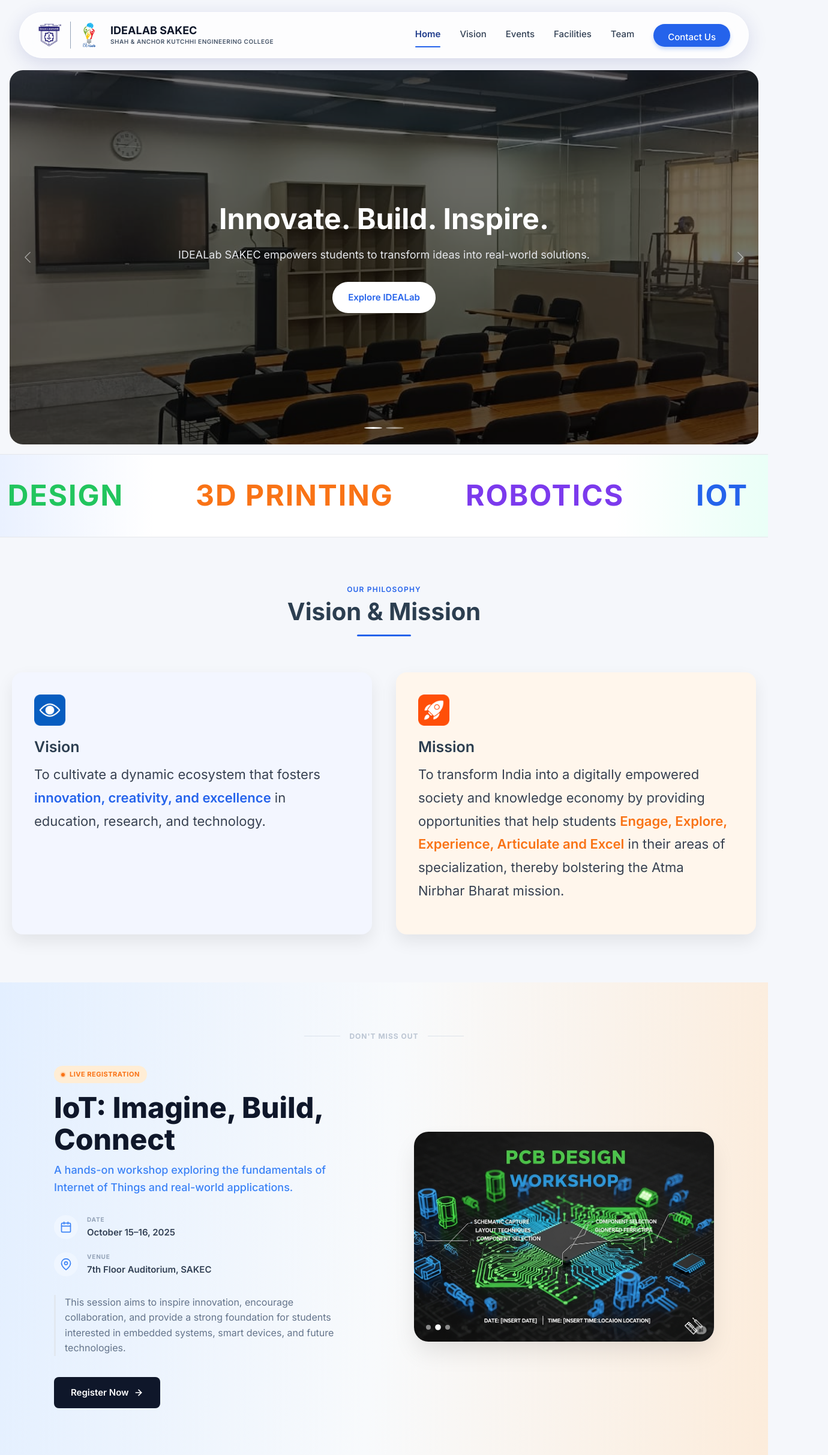
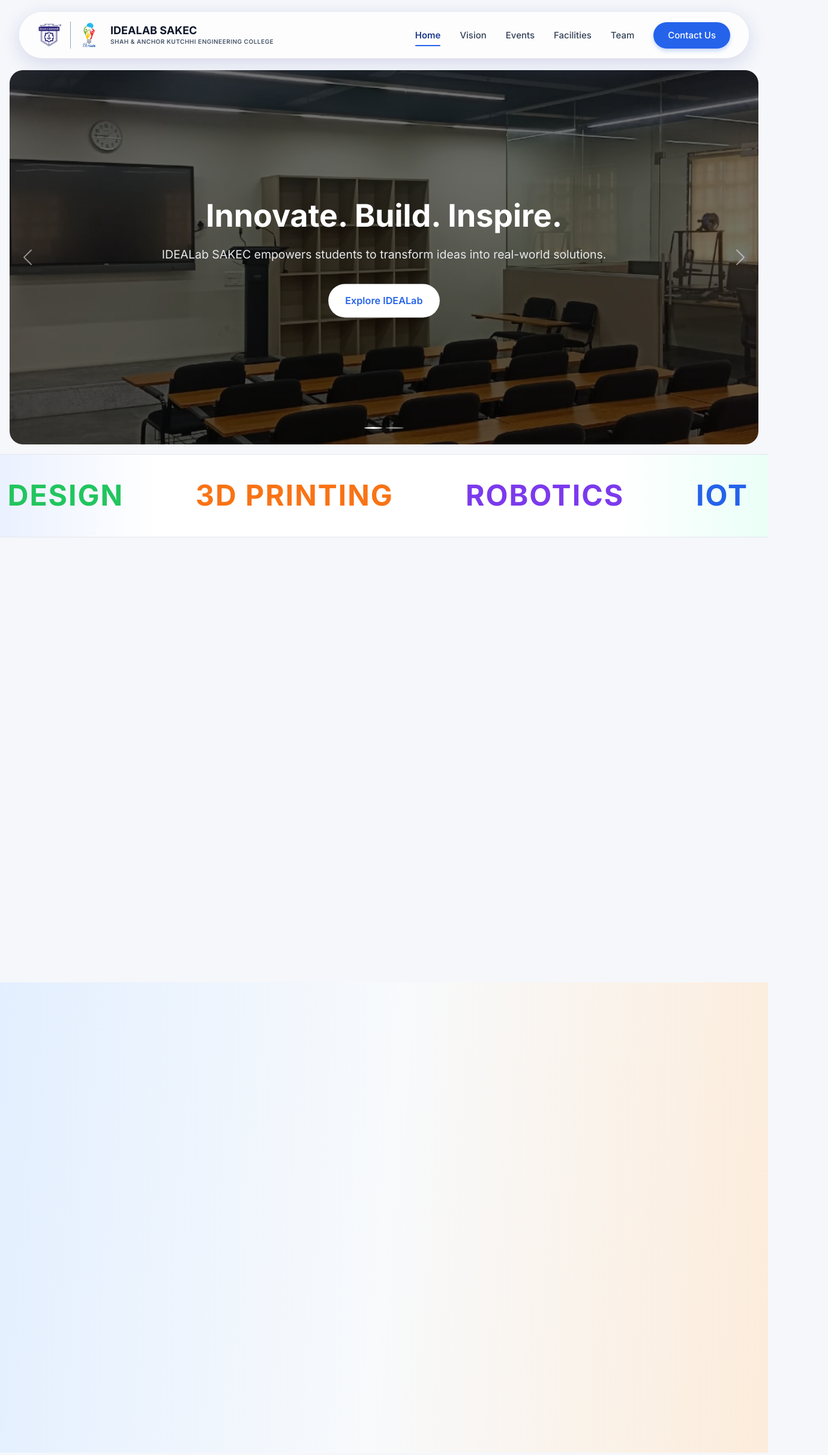
Before and after one commit to Tanish-29005/IdeaLab, a React (Create React App) app: page / in a window 1280 px wide. Shown: the top 2426 px of the page at 60% size, 1380 px wide, since content can reach past the window. Built offline with nearby package versions, Linux system fonts and the light colour scheme.

Commit message:
feat: add subtle parallax effects

```diff
--- a/package.json
+++ b/package.json
@@ -19,6 +19,7 @@
     "cors": "^2.8.5",
     "express": "^5.1.0",
     "framer-motion": "^12.29.2",
+    "lenis": "^1.3.17",
     "multer": "^2.0.2",
     "react": "^18.3.1",
     "react-dom": "^18.3.1",
--- a/public/styles.css
+++ b/public/styles.css
@@ -0,0 +1,4 @@
+html::-webkit-scrollbar,
+body::-webkit-scrollbar {
+  display: none;
+}
--- a/src/App.css
+++ b/src/App.css
@@ -0,0 +1,4 @@
+html::-webkit-scrollbar,
+body::-webkit-scrollbar {
+  display: none;                /* Chrome, Safari */
+}
--- a/src/components/HeroCarousel.js
+++ b/src/components/HeroCarousel.js
@@ -1,7 +1,6 @@
 import "./Landingpg.css";
 
 export default function HeroCarousel() {
-  // array of carousel images (from public)
   const slides = [
     {
       image: `${process.env.PUBLIC_URL}/idea.png`,
@@ -13,7 +12,6 @@ export default function HeroCarousel() {
       title: "Where Ideas Become Reality",
       desc: "A space for innovation, collaboration, prototyping, and entrepreneurship."
     }
-
   ];
 
   return (
@@ -22,7 +20,7 @@ export default function HeroCarousel() {
         id="heroCarousel"
         className="carousel slide hero-carousel"
         data-bs-ride="carousel"
-        data-bs-interval="3000"
+        data-bs-interval="5000"
         data-bs-pause="false"
       >
         {/* Indicators */}
--- a/src/components/Landingpg.css
+++ b/src/components/Landingpg.css
@@ -3,6 +3,9 @@
    ========================= */
 * {
   box-sizing: border-box;
+}
+.hero-parallax {
+  will-change: transform;
 }
 
 body {
@@ -11,125 +14,14 @@ body {
   background: #f5f7fb;
   color: #111827;
 }
-/* Ensure the page handles the motion smoothly */
-.landing-wrapper {
-  overflow-x: hidden; /* Prevents horizontal scrollbars during animation */
-  width: 100%;
-  position: relative;
-  background-color: #f8fafc; /* Match your general background color to hide gaps */
-}
-
-/* Optional: Add spacing if sections overlap too much */
-.section-hero {
-  position: relative;
-  z-index: 10;
-}
-/* =========================
-   NAVBAR (AS IN IMAGE)
-   ========================= */
-.navbar-wrapper {
-  padding: 14px 18px;
-  background: #f5f7fb;
-
-}
-
-.navbar-inner {
-  /* max-width: 1320px; */
-  margin: 0 auto;
-  width: 100%;
-
-  background: #ffffff;
-  border-radius: 18px;
-  padding: 14px 22px;
-
-  display: flex;
-  align-items: center;
-  justify-content: space-between;
-
-  box-shadow: 0 8px 20px rgba(0, 0, 0, 0.08);
-}
-
-/* Left section */
-.nav-left {
-  display: flex;
-  align-items: center;
-  gap: 14px;
-}
-
-.nav-logo {
-  height: 40px;
-}
-
-/* Text block */
-.nav-text h1 {
-  font-size: 17px;
-  font-weight: 600;
-  line-height: 1.2;
-  margin: 0;
-  color: #111827;
-}
-
-.nav-text p {
-  margin: 2px 0 0;
-  font-size: 11px;
-  font-weight: 500;
-  letter-spacing: 0.6px;
-  color: #6b7280;
-}
-
-/* Right section */
-.nav-right {
-  display: flex;
-  align-items: center;
-  gap: 28px;
-}
-
-.nav-right a {
-  text-decoration: none;
-  font-size: 15px;
-  font-weight: 500;
-  color: #374151;
-  position: relative;
-  padding-bottom: 4px;
-}
-
-/* Active underline */
-.nav-right a.active:not(.contact-btn)::after {
-  content: "";
-  position: absolute;
-  left: 0;
-  bottom: -6px;
-  width: 100%;
-  height: 2px;
-  background: #2563eb;
-  border-radius: 2px;
-}
-
-/* Contact button */
-.contact-btn {
-  background: #2563eb;
-  color: #ffffff !important;
-  font-size: 14px;
-  font-weight: 600;
-
-  padding: 10px 18px;
-  border-radius: 999px;
-
-  transition: background 0.25s ease;
-}
-
-.contact-btn:hover {
-  background: #1d4ed8;
-}
 
 /* =========================
-   CAROUSEL WRAPPER
+   HERO WRAPPER
    ========================= */
 .hero-wrapper {
   margin: 16px;
 }
 
-/* Rounded carousel container */
 .hero-carousel {
   border-radius: 22px;
   overflow: hidden;
@@ -151,13 +43,11 @@ body {
   position: absolute;
   inset: 0;
   background: rgba(0, 0, 0, 0.55);
-   pointer-events: none;
+  pointer-events: none;
 }
 
-/* Example slides */
-
 /* =========================
-   CUSTOM CAPTION (CENTER)
+   CAPTION
    ========================= */
 .carousel-caption-custom {
   position: absolute;
@@ -174,39 +64,28 @@ body {
   color: #ffffff;
 }
 
-/* Heading */
 .carousel-caption-custom h2 {
   font-size: 48px;
   font-weight: 700;
-  line-height: 1.2;
   margin-bottom: 18px;
 }
 
-/* Subtitle */
 .carousel-caption-custom p {
   font-size: 18px;
-  font-weight: 400;
   color: #e5e7eb;
   max-width: 820px;
   margin-bottom: 30px;
 }
 
-/* CTA button */
+/* CTA */
 .hero-btn {
   background: #ffffff;
   color: #2563eb;
   font-size: 15px;
   font-weight: 600;
-
   padding: 14px 26px;
   border-radius: 999px;
   border: none;
-
-  display: inline-flex;
-  align-items: center;
-  gap: 10px;
-  z-index: 4;
-    position: relative;
   cursor: pointer;
   transition: background 0.25s ease;
 }
@@ -216,7 +95,7 @@ body {
 }
 
 /* =========================
-   CAROUSEL CONTROLS
+   CONTROLS & INDICATORS
    ========================= */
 .carousel-control-prev,
 .carousel-control-next {
@@ -227,13 +106,8 @@ body {
 .carousel-control-prev-icon,
 .carousel-control-next-icon {
   filter: brightness(0) invert(1);
-  width: 22px;
-  height: 22px;
 }
 
-/* =========================
-   INDICATORS
-   ========================= */
 .carousel-indicators button {
   width: 8px;
   height: 8px;
@@ -246,65 +120,78 @@ body {
 }
 
 /* =========================
+   ANIMATIONS
+   ========================= */
+
+/* Keyframes */
+@keyframes fadeUp {
+  from {
+    opacity: 0;
+    transform: translateY(30px);
+  }
+  to {
+    opacity: 1;
+    transform: translateY(0);
+  }
+}
+
+@keyframes fadeIn {
+  from { opacity: 0; }
+  to { opacity: 1; }
+}
+
+@keyframes scaleIn {
+  from {
+    opacity: 0;
+    transform: scale(0.9);
+  }
+  to {
+    opacity: 1;
+    transform: scale(1);
+  }
+}
+
+@keyframes zoomBg {
+  from { transform: scale(1); }
+  to { transform: scale(1.08); }
+}
+
+/* Reset animation state */
+.carousel-caption-custom h2,
+.carousel-caption-custom p,
+.carousel-caption-custom .hero-btn {
+  opacity: 0;
+}
+
+/* Trigger animations on active slide */
+.carousel-item.active .carousel-bg {
+  animation: zoomBg 6s ease forwards;
+}
+
+.carousel-item.active .carousel-caption-custom h2 {
+  animation: fadeUp 0.8s ease forwards;
+}
+
+.carousel-item.active .carousel-caption-custom p {
+  animation: fadeIn 0.8s ease forwards;
+  animation-delay: 0.3s;
+}
+
+.carousel-item.active .carousel-caption-custom .hero-btn {
+  animation: scaleIn 0.6s ease forwards;
+  animation-delay: 0.6s;
+}
+
+/* =========================
    RESPONSIVE
    ========================= */
-
 @media (max-width: 1024px) {
-  .navbar-inner {
-    padding: 14px 18px;
-  }
-
-  .nav-right {
-    gap: 22px;
-  }
-
   .carousel-caption-custom h2 {
     font-size: 40px;
   }
+}
 
-  .carousel-caption-custom p {
-    font-size: 16px;
-    max-width: 680px;
-  }
-
-  .carousel-bg {
-    height: 70vh;
-  }
-}
 @media (max-width: 768px) {
-  /* NAVBAR */
-  .navbar-inner {
-    flex-direction: column;
-    align-items: center;
-    gap: 16px;
-    padding: 16px;
-  }
-
-  .nav-left {
-    justify-content: center;
-    text-align: center;
-  }
-
-  .nav-text h1 {
-    font-size: 16px;
-  }
-
-  .nav-text p {
-    font-size: 10px;
-  }
-
-  .nav-right {
-    flex-wrap: wrap;
-    justify-content: center;
-    gap: 16px;
-  }
-
-  .contact-btn {
-    padding: 9px 16px;
-    font-size: 13px;
-  }
-
-  /* HERO */
   .carousel-bg {
     height: 60vh;
   }
@@ -315,41 +202,15 @@ body {
 
   .carousel-caption-custom p {
     font-size: 14px;
-    max-width: 90%;
-  }
-
-  .hero-btn {
-    padding: 12px 22px;
-    font-size: 14px;
   }
 }
+
 @media (max-width: 480px) {
-  .navbar-wrapper {
-    padding: 10px;
-  }
-
-  .nav-logo {
-    height: 34px;
-  }
-
-  .nav-text h1 {
-    font-size: 15px;
-  }
-
-  .nav-right a {
-    font-size: 14px;
-  }
-
   .carousel-bg {
     height: 52vh;
   }
 
   .carousel-caption-custom h2 {
     font-size: 26px;
-    line-height: 1.25;
-  }
-
-  .carousel-caption-custom p {
-    font-size: 13px;
   }
 }
--- a/src/components/Mentors.js
+++ b/src/components/Mentors.js
@@ -1,16 +1,42 @@
+import { useEffect, useRef } from "react";
 import MarqueeModule from "react-fast-marquee";
 import "./Mentors.css";
 
 const Marquee = MarqueeModule.default || MarqueeModule;
 
 export default function Mentors() {
+  const sectionRef = useRef(null);
+
+  // Scroll-progress reveal for whole section
+  useEffect(() => {
+    const animate = () => {
+      if (!sectionRef.current) return;
+
+      const rect = sectionRef.current.getBoundingClientRect();
+      const vh = window.innerHeight;
+
+      const progress = Math.min(
+        Math.max((vh - rect.top) / (vh * 0.85), 0),
+        1
+      );
+
+      sectionRef.current.style.opacity = progress;
+      sectionRef.current.style.transform = `translateY(${30 * (1 - progress)}px)`;
+    };
+
+    const raf = () => {
+      animate();
+      requestAnimationFrame(raf);
+    };
+
+    requestAnimationFrame(raf);
+  }, []);
+
   return (
-    <section className="mentor-section">
+    <section ref={sectionRef} className="mentor-section scroll-mentor">
       <h1 className="mentor-heading">Our Mentors</h1>
+      <h4>Dedicated faculty and experts guiding your innovation journey.</h4>
 
-       <h4>Dedicated faculty and experts guiding your innovation journey.
-
-</h4>
       <Marquee
         speed={45}
         pauseOnHover={true}
@@ -18,7 +44,6 @@ export default function Mentors() {
         gradient={false}
         autoFill={true}
       >
-        {/* Mentor 1 */}
         <div className="mentor-card mentor-blue">
           <img src="/Amisha mam.png" alt="Mentor" className="mentor-img" />
           <h5 className="mentor-name">Ms. Amisha Bhoir</h5>
@@ -29,7 +54,6 @@ export default function Mentors() {
           </p>
         </div>
 
-        {/* Mentor 2 */}
         <div className="mentor-card mentor-green">
           <img src="/Nirmol sir.png" alt="Mentor" className="mentor-img" />
           <h5 className="mentor-name">Mr. Nirmol Munvar</h5>
@@ -40,7 +64,6 @@ export default function Mentors() {
           </p>
         </div>
 
-        {/* Mentor 3 */}
         <div className="mentor-card mentor-orange">
           <img src="/santosh sir.png" alt="Mentor" className="mentor-img" />
           <h5 className="mentor-name">Mr. Santosh Kamble</h5>
--- a/src/components/Uevents.js
+++ b/src/components/Uevents.js
@@ -1,44 +1,79 @@
-import { useEffect, useState } from "react";
+import { useEffect, useRef, useState } from "react";
 import "./Uevents.css";
 
 export default function Uevents() {
-  // Use placeholder images if you don't have the local files yet to test
-  const images = [
-    "/iot.png", // Ensure these exist in your public folder
-    "/pcb.png",
-    "/collage.png",
-  ];
-
+  const images = ["/iot.png", "/pcb.png", "/collage.png"];
   const [index, setIndex] = useState(0);
 
+  const sectionRef = useRef(null);
+  const leftRef = useRef(null);
+  const rightRef = useRef(null);
+  const headerRef = useRef(null);
+
+  // Image slider (unchanged)
   useEffect(() => {
     const timer = setInterval(() => {
       setIndex((prev) => (prev + 1) % images.length);
     }, 3500);
-
     return () => clearInterval(timer);
   }, [images.length]);
 
+  // Scroll-progress animation
+  useEffect(() => {
+    const animateOnScroll = () => {
+      if (!sectionRef.current) return;
+
+      const rect = sectionRef.current.getBoundingClientRect();
+      const vh = window.innerHeight;
+
+      // progress: 0 → 1
+      const progress = Math.min(
+        Math.max((vh - rect.top) / (vh * 0.85), 0),
+        1
+      );
+
+      if (headerRef.current) {
+        headerRef.current.style.opacity = progress;
+        headerRef.current.style.transform = `translateY(${30 * (1 - progress)}px)`;
+      }
+
+      if (leftRef.current) {
+        leftRef.current.style.opacity = progress;
+        leftRef.current.style.transform = `translateX(${-120 * (1 - progress)}px)`;
+      }
+
+      if (rightRef.current) {
+        rightRef.current.style.opacity = progress;
+        rightRef.current.style.transform = `translateX(${120 * (1 - progress)}px)`;
+      }
+    };
+
+    const raf = () => {
+      animateOnScroll();
+      requestAnimationFrame(raf);
+    };
+
+    requestAnimationFrame(raf);
+  }, []);
+
   return (
-    <section className="hack-section">
+    <section ref={sectionRef} className="hack-section">
 
-      {/* Top faint header */}
-      <div className="section-header">
+      {/* Header */}
+      <div ref={headerRef} className="section-header scroll-fade">
         <span className="header-line"></span>
         <span className="header-text">DON'T MISS OUT</span>
         <span className="header-line"></span>
       </div>
 
       <div className="hack-container">
+
         {/* LEFT CONTENT */}
-        <div className="hack-left">
-
-          <div className="tag-wrapper">
-            <span className="live-pill">
-              <span className="live-dot" />
-              LIVE REGISTRATION
-            </span>
-          </div>
+        <div ref={leftRef} className="hack-left scroll-left">
+          <span className="live-pill">
+            <span className="live-dot" />
+            LIVE REGISTRATION
+          </span>
 
           <h1 className="hack-title">IoT: Imagine, Build, Connect</h1>
 
@@ -47,32 +82,16 @@ export default function Uevents() {
           </p>
 
           <div className="hack-details">
-            {/* Date Row */}
             <div className="detail-item">
-              <div className="icon-box">
-                {/* Calendar SVG */}
-                <svg width="20" height="20" viewBox="0 0 24 24" fill="none" stroke="currentColor" strokeWidth="2" strokeLinecap="round" strokeLinejoin="round">
-                  <rect x="3" y="4" width="18" height="18" rx="2" ry="2"></rect>
-                  <line x1="16" y1="2" x2="16" y2="6"></line>
-                  <line x1="8" y1="2" x2="8" y2="6"></line>
-                  <line x1="3" y1="10" x2="21" y2="10"></line>
-                </svg>
-              </div>
+              <div className="icon-box">📅</div>
               <div className="detail-text">
                 <span className="detail-label">DATE</span>
                 <p className="detail-value">October 15–16, 2025</p>
               </div>
             </div>
 
-            {/* Venue Row */}
             <div className="detail-item">
-              <div className="icon-box">
-                {/* Location SVG */}
-                <svg width="20" height="20" viewBox="0 0 24 24" fill="none" stroke="currentColor" strokeWidth="2" strokeLinecap="round" strokeLinejoin="round">
-                  <path d="M21 10c0 7-9 13-9 13s-9-6-9-13a9 9 0 0 1 18 0z"></path>
-                  <circle cx="12" cy="10" r="3"></circle>
-                </svg>
-              </div>
+              <div className="icon-box">📍</div>
               <div className="detail-text">
                 <span className="detail-label">VENUE</span>
                 <p className="detail-value">7th Floor Auditorium, SAKEC</p>
@@ -81,30 +100,19 @@ export default function Uevents() {
           </div>
 
           <p className="hack-desc">
-            This session aims to inspire innovation, encourage collaboration, and provide a strong foundation for students interested in embedded systems, smart devices, and future technologies.
+            This session aims to inspire innovation, encourage collaboration, and provide a strong foundation for students interested in embedded systems.
           </p>
 
           <button className="hack-btn">
-            Register Now
-            <svg className="btn-arrow" width="16" height="16" viewBox="0 0 24 24" fill="none" stroke="currentColor" strokeWidth="2.5" strokeLinecap="round" strokeLinejoin="round">
-                <line x1="5" y1="12" x2="19" y2="12"></line>
-                <polyline points="12 5 19 12 12 19"></polyline>
-            </svg>
+            Register Now →
           </button>
         </div>
 
-        {/* RIGHT IMAGE CARD */}
-        <div className="hack-right">
+        {/* RIGHT IMAGE */}
+        <div ref={rightRef} className="hack-right scroll-right">
           <div className="image-card">
-            <img
-              src={images[index]}
-              alt="Hackathon Event"
-              className="slider-image"
-            />
+            <img src={images[index]} alt="event" className="slider-image" />
 
-
-
-            {/* Pagination Dots */}
             <div className="slider-dots">
               {images.map((_, i) => (
                 <span
--- a/src/components/Vission.js
+++ b/src/components/Vission.js
@@ -1,10 +1,56 @@
+import { useEffect, useRef } from "react";
 import "./vission.css";
 
 export default function Vission() {
+  const headerRef = useRef(null);
+  const leftCardRef = useRef(null);
+  const rightCardRef = useRef(null);
+
+  useEffect(() => {
+    const elements = [
+      { el: headerRef.current, dir: "up" },
+      { el: leftCardRef.current, dir: "left" },
+      { el: rightCardRef.current, dir: "right" }
+    ];
+
+    const handleScroll = () => {
+      const viewportHeight = window.innerHeight;
+
+      elements.forEach(({ el, dir }) => {
+        if (!el) return;
+
+        const rect = el.getBoundingClientRect();
+
+        // progress: 0 → 1
+        const progress = Math.min(
+          Math.max((viewportHeight - rect.top) / (viewportHeight * 0.75), 0),
+          1
+        );
+
+        let translateX = 0;
+        let translateY = 0;
+
+        if (dir === "left") translateX = -120 * (1 - progress);
+        if (dir === "right") translateX = 120 * (1 - progress);
+        if (dir === "up") translateY = 40 * (1 - progress);
+
+        el.style.transform = `translate(${translateX}px, ${translateY}px)`;
+        el.style.opacity = progress;
+      });
+    };
+
+    const rafScroll = () => {
+      handleScroll();
+      requestAnimationFrame(rafScroll);
+    };
+
+    requestAnimationFrame(rafScroll);
+  }, []);
+
   return (
     <>
       {/* HEADER */}
-      <div className="vission-header">
+      <div ref={headerRef} className="vission-header scroll-header">
         <h6 className="philosophy">OUR PHILOSOPHY</h6>
         <h2 className="vission-text">Vision & Mission</h2>
         <div className="line"></div>
@@ -12,9 +58,11 @@ export default function Vission() {
 
       {/* CARDS */}
       <div className="vision-section">
-
         {/* Vision Card */}
-        <div className="vision-card vision-bg">
+        <div
+          ref={leftCardRef}
+          className="vision-card vision-bg scroll-left"
+        >
           <img src="/eye.png" alt="vision icon" className="vission-icon" />
           <h5>Vision</h5>
           <p>
@@ -27,8 +75,15 @@ export default function Vission() {
         </div>
 
         {/* Mission Card */}
-        <div className="vision-card mission-bg">
-          <img src="/mission (2).png" alt="mission icon" className="mission-icon" />
+        <div
+          ref={rightCardRef}
+          className="vision-card mission-bg scroll-right"
+        >
+          <img
+            src="/mission (2).png"
+            alt="mission icon"
+            className="mission-icon"
+          />
           <h5>Mission</h5>
           <p>
             To transform India into a digitally empowered society and knowledge
@@ -40,7 +95,6 @@ export default function Vission() {
             Bharat mission.
           </p>
         </div>
-
       </div>
     </>
   );
```
Also changed, not shown: src/App.js (+9 -0 lines), src/components/Mentors.css (+38 -6 lines), src/components/Uevents.css (+9 -0 lines), src/components/vission.css (+25 -53 lines), 1 other file (tests, documents, lock files or other folders).
